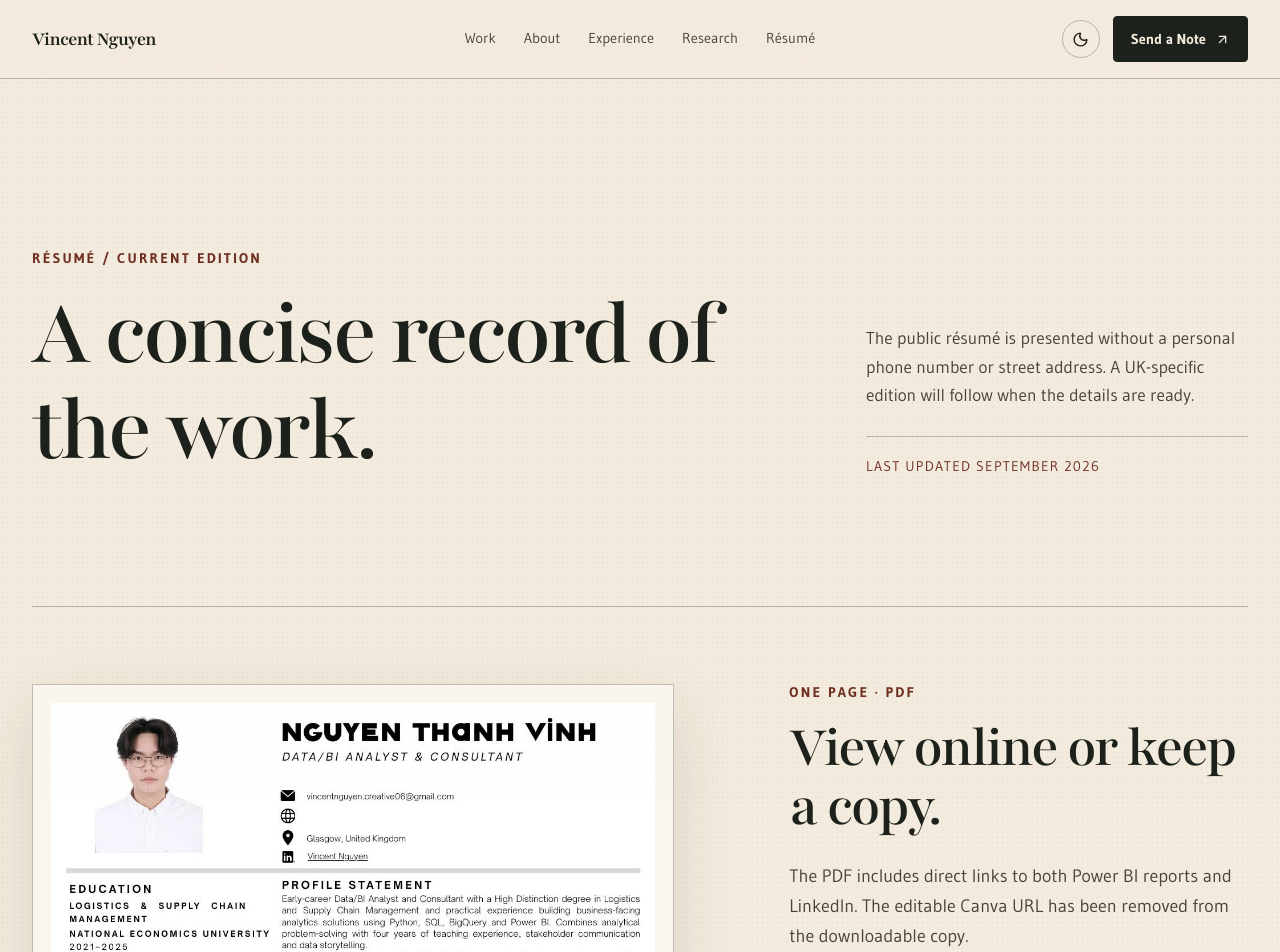
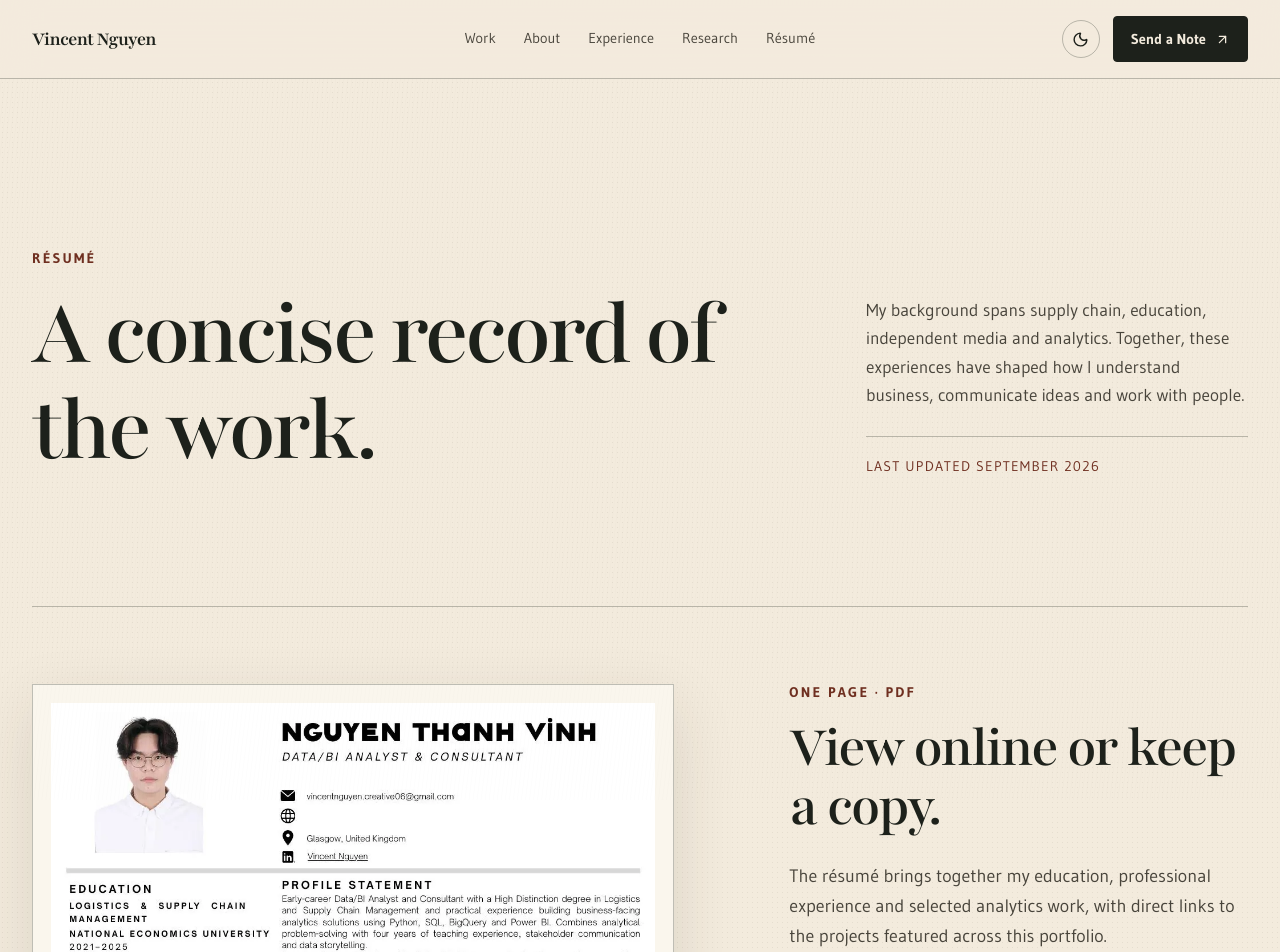
Before and after one commit to vincentnguyencreative06-stack/vincentnguyencreative06-stack.github.io, a Next.js app: page /resume in a window 1280 px wide. Shown: the top 952 px of the page. Built offline with nearby package versions, Linux system fonts and the light colour scheme.

Commit message:
Revise résumé intro and update description
Updated the résumé introduction and description to better reflect background and content.

```diff
--- a/app/resume/page.tsx
+++ b/app/resume/page.tsx
@@ -7,13 +7,15 @@ export const metadata: Metadata = { title: "Résumé", description: "View or dow
 export default function ResumePage() {
   return (
     <>
-      <PageIntro eyebrow="Résumé / Current edition" title="A concise record of the work." intro="The public résumé is presented without a personal phone number or street address. A UK-specific edition will follow when the details are ready." aside="Last updated September 2026" />
+      <PageIntro eyebrow="Résumé" title="A concise record of the work." intro="My background spans supply chain, education, independent media and analytics. Together, these experiences have shaped how I understand business, communicate ideas and work with people.
+" aside="Last updated September 2026" />
       <section className="shell resume-layout section-pad-top">
         <figure className="resume-preview"><img src="/assets/images/resume-preview.webp" alt="Preview of Vincent Nguyen's résumé" /></figure>
         <aside className="resume-actions">
           <p className="eyebrow">One page · PDF</p>
           <h2>View online or keep a copy.</h2>
-          <p>The PDF includes direct links to both Power BI reports and LinkedIn. The editable Canva URL has been removed from the downloadable copy.</p>
+          <p>The résumé brings together my education, professional experience and selected analytics work, with direct links to the projects featured across this portfolio.
+</p>
           <a className="button button-solid" href="https://canva.link/zwi4tklsue8v84t" target="_blank" rel="noreferrer">View Résumé <ArrowUpRight size={16} /></a>
           <a className="button button-quiet" href="/files/Vincent-Nguyen-Resume.pdf" download>Download PDF <ArrowDownToLine size={16} /></a>
         </aside>
```
